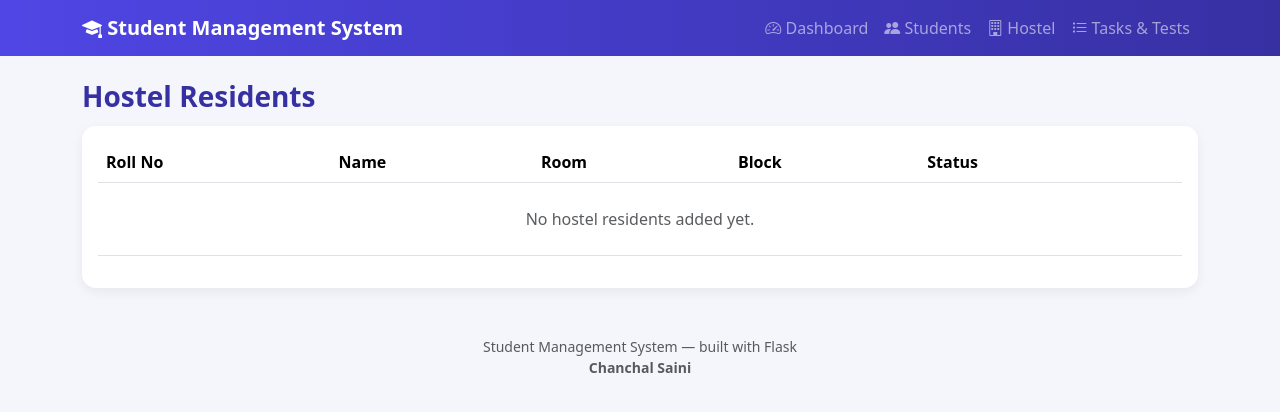
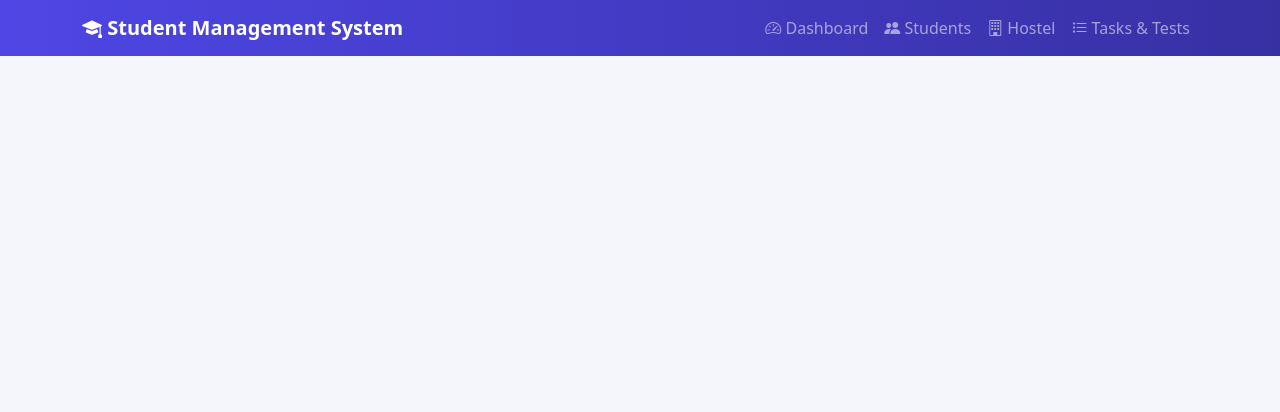
Before and after one commit to chanchalsaini576/student-management-system, a Flask app: page /hostel in a window 1280 px wide. Shown: the top 412 px of the page. Run offline with Flask 3, Linux system fonts and the light colour scheme.

Commit message:
initiate chanchal

```diff
--- a/templates/base.html
+++ b/templates/base.html
@@ -28,29 +28,3 @@
     </div>
   </div>
 </nav>
-
-<div class="container my-4">
-  {% with messages = get_flashed_messages(with_categories=true) %}
-    {% if messages %}
-      {% for category, message in messages %}
-        <div class="alert alert-{{ 'danger' if category=='danger' else category }} alert-dismissible fade show" role="alert">
-          {{ message }}
-          <button type="button" class="btn-close" data-bs-dismiss="alert"></button>
-        </div>
-      {% endfor %}
-    {% endif %}
-  {% endwith %}
-
-  {% block content %}{% endblock %}
-</div>
-
-<footer class="text-center text-muted py-4 small">
-  Student Management System &mdash; built with Flask
-  <br>
-  <strong>Chanchal Saini</strong>
-</footer>
-
-<script src="https://cdn.jsdelivr.net/npm/bootstrap@5.3.3/dist/js/bootstrap.bundle.min.js"></script>
-<script src="{{ url_for('static', filename='js/main.js') }}"></script>
-</body>
-</html>
```
